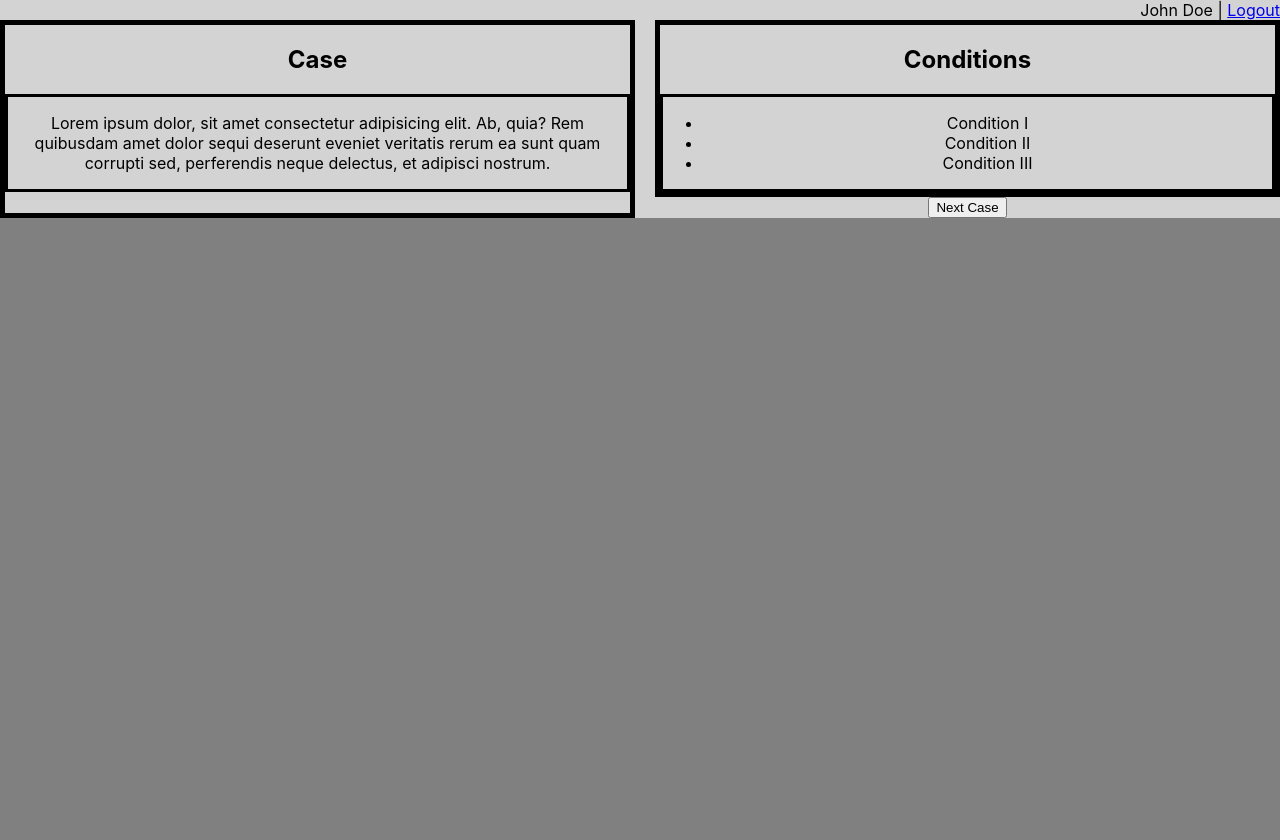
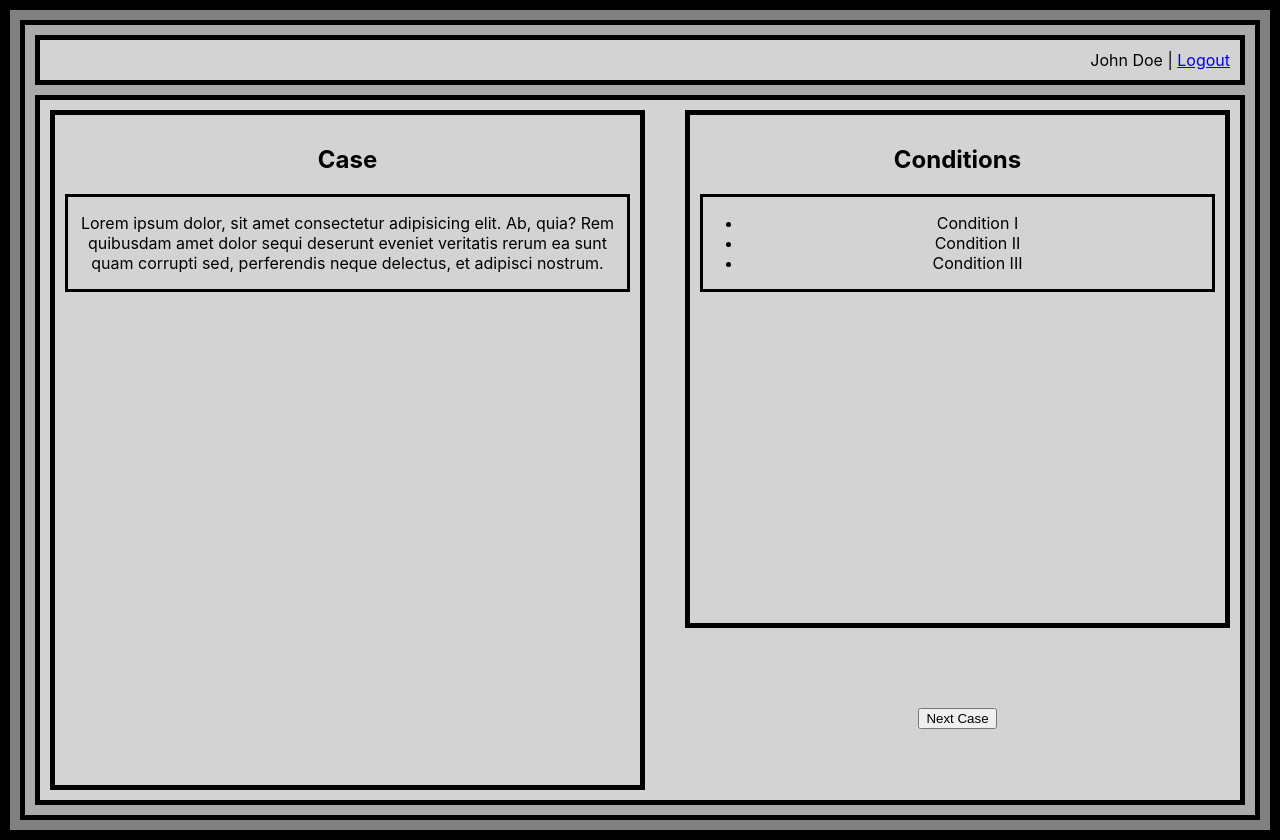
Before and after one commit to emerson-pereira/doctor-case-label, a React (Create React App) app in the folder frontend/: page / in a window 1280 px wide. Before the commit the page ends 800 px from the top, so only its background shows below. Built offline with nearby package versions, Linux system fonts and the light colour scheme.

Commit message:
layout components with margin and border for easy visual ref

```diff
--- a/frontend/src/App.css
+++ b/frontend/src/App.css
@@ -1,4 +1,7 @@
 .App {
   text-align: center;
   background-color: darkgray;
+
+  border: 5px solid black;
+  margin: 10px;
 }
--- a/frontend/src/components/Case/Style.css
+++ b/frontend/src/components/Case/Style.css
@@ -1,5 +1,8 @@
 .Case {
   border: 5px solid black;
+
+  margin: 10px;
+  padding: 10px;
 }
 
 .Case-Content {
--- a/frontend/src/components/Conditions/Style.css
+++ b/frontend/src/components/Conditions/Style.css
@@ -1,5 +1,8 @@
 .Conditions {
   border: 5px solid black;
+
+  margin: 10px;
+  padding: 10px;
 }
 
 .Conditions-List {
--- a/frontend/src/components/MainSection/Style.css
+++ b/frontend/src/components/MainSection/Style.css
@@ -1,7 +1,11 @@
 .MainSection {
   background-color: lightgray;
+  height: 700px;
   display: flex;
   gap: 20px;
+
+  border: 5px solid black;
+  margin: 10px;
 }
 
 .MainSection > * {
--- a/frontend/src/components/TopBar/Style.css
+++ b/frontend/src/components/TopBar/Style.css
@@ -1,5 +1,9 @@
 .TopBar {
   background-color: lightgray;
+
+  border: 5px solid black;
+  margin: 10px;
+  padding: 10px;
 }
 
 .TopBar-Menu {
--- a/frontend/src/index.css
+++ b/frontend/src/index.css
@@ -1,6 +1,10 @@
 body {
   margin: 0;
+
   background-color: gray;
+
+  border: 10px solid black;
+
   font-family: -apple-system, BlinkMacSystemFont, 'Segoe UI', 'Roboto', 'Oxygen',
     'Ubuntu', 'Cantarell', 'Fira Sans', 'Droid Sans', 'Helvetica Neue',
     sans-serif;
```
